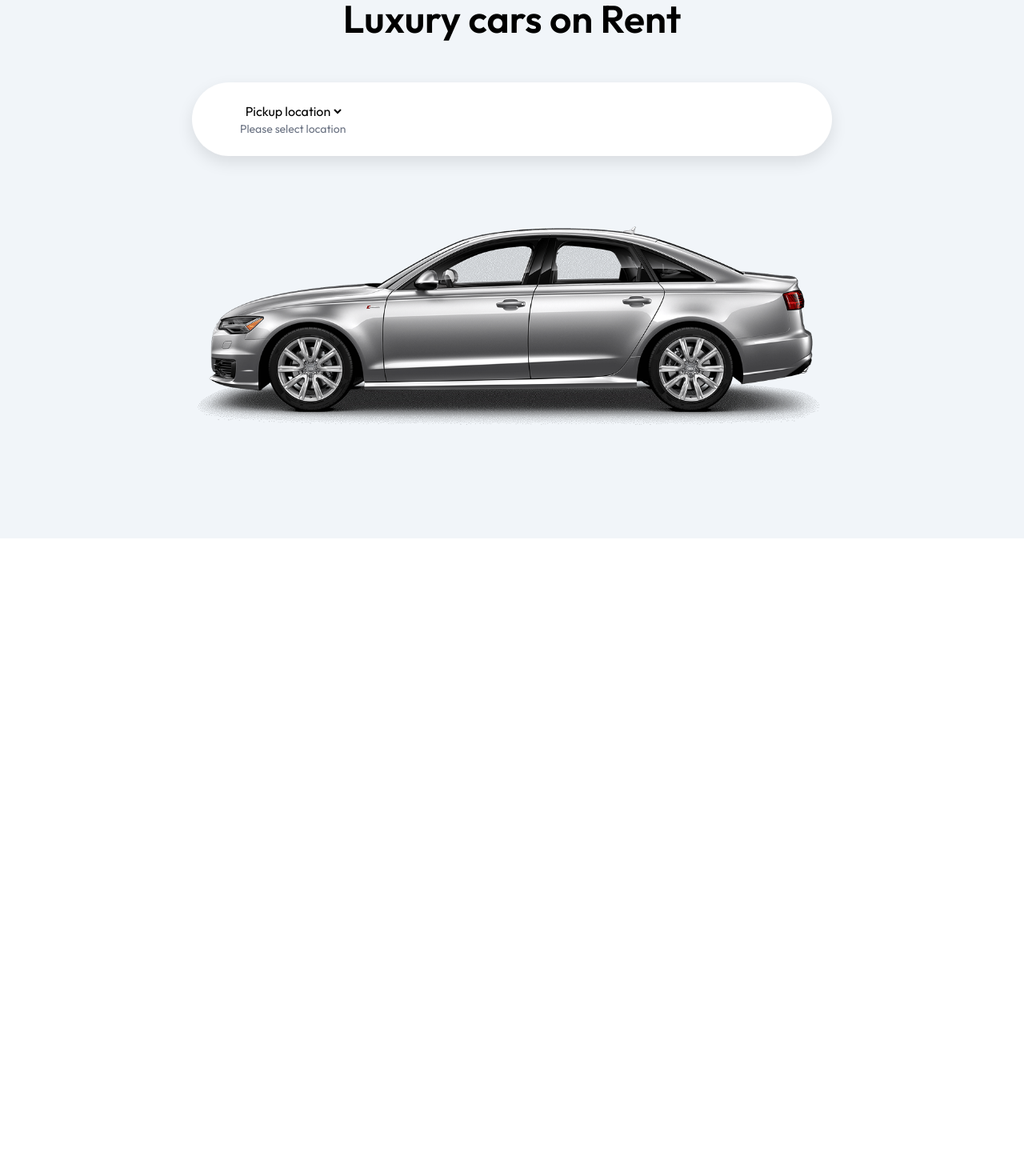
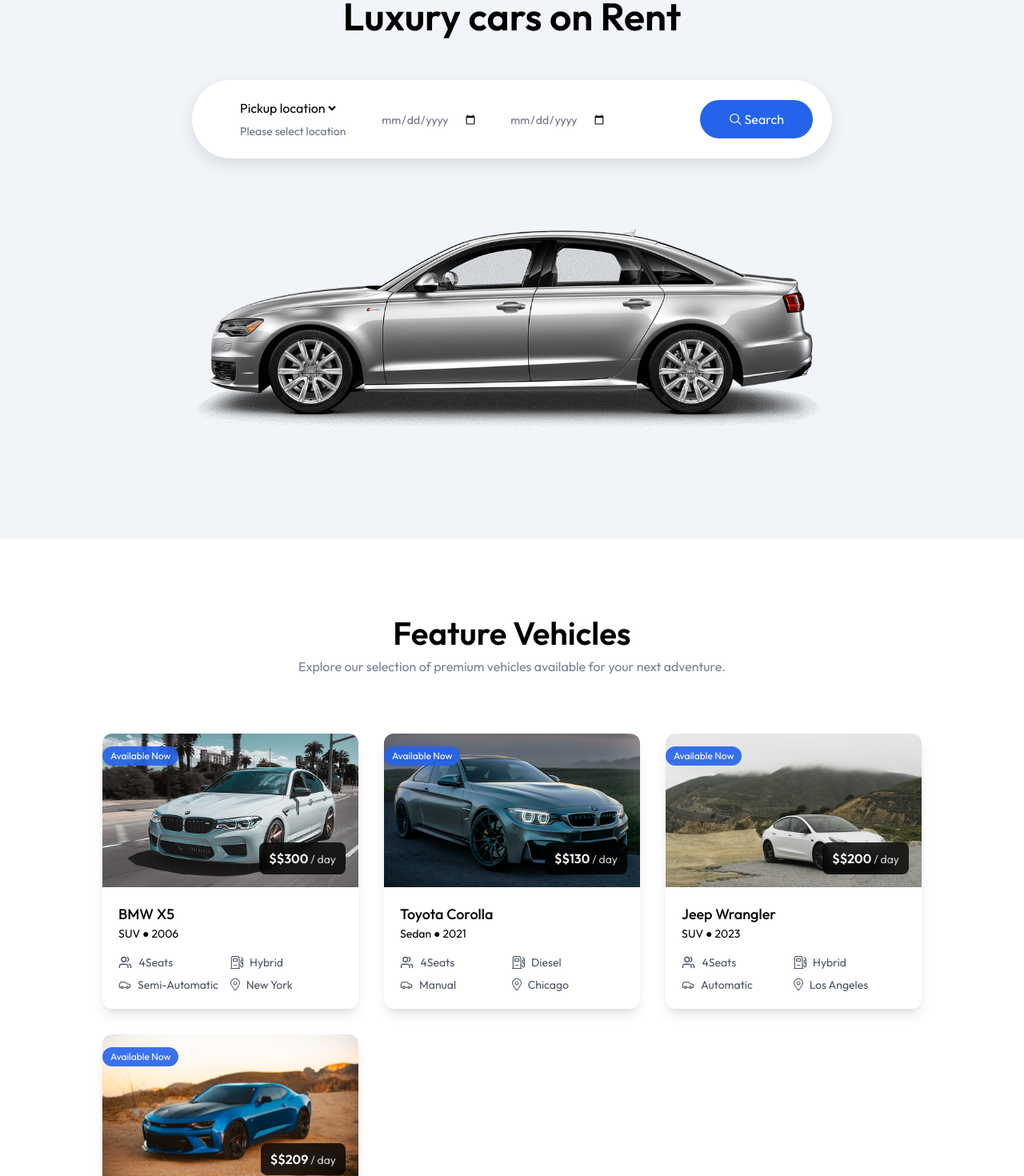
Before and after one commit to Rohitsingh6001/Car-Rent-App-, a React (Vite) app in the folder Frontend/: page / in a window 1280 px wide. Shown: the part 200-1670 px from the top of the page at 80% size. Before the commit the page ends 873 px from the top, so only its background shows below. Built offline with nearby package versions, Linux system fonts and the light colour scheme; a web font is replaced by a local one.

Commit message:
Ok completed

```diff
--- /dev/null
+++ b/Frontend/src/components/Banner.jsx
@@ -0,0 +1,13 @@
+import React from 'react'
+
+const Banner = () => {
+  return (
+    <div className='flex flex-col md:flex-row md:items-start items-center justify-between px-8 min-md:pl-14 pt-10 bg-gradient-to-r from-[#0558fe] to-[#a9cfff] max-w-6xl mx-3 md:mx-auto rounded-2xl overflow-hidden'>
+
+
+
+    </div>
+  )
+}
+
+export default Banner
--- /dev/null
+++ b/Frontend/src/components/CarCard.jsx
@@ -0,0 +1,65 @@
+import React from "react";
+import { assets } from "../assets/assets";
+import { useNavigate } from "react-router-dom";
+
+const CarCard = ({ car }) => {
+  const currency = import.meta.env.VITE_CURRENCY;
+  const navigate = useNavigate();
+
+  return (
+    <div onClick={()=>{
+     navigate(`/car-details/${car._id}`);
+     scrollTo(0,0);
+    }} className="group rounded-xl overflow-hidden shadow-lg hover:-translate-y-1 transition-all duration-500 cursor-pointer">
+      <div className="relative h-48 overflow-hidden">
+        <img
+          src={car.image}
+          alt="carImage"
+          className="w-full h-full object-cover transition-transform duration-500 group-hover:scale-105"
+        />
+
+        {car.isAvaliable && (
+          <p className="absolute top-4 bg-primary/90 text-white text-xs px-2.5 py-1 rounded-full">
+            Available Now
+          </p>
+        )}
+
+        <div className="absolute bottom-4 right-4 bg-black/80 backdrop-blur-sm text-white px-3 py-2 rounded-lg">
+          <span className="font-semibold">
+            {currency}${car.pricePerDay}
+          </span>
+          <span className="text-sm text-white/80"> / day</span>
+        </div>
+      </div>
+
+      <div className="p-4 sm:p-5">
+          <div className="flex justify-between items-start mb-2">
+              <div>
+               <h3 className="text-lg font-medium">{car.brand} {car.model}</h3>
+               <p className="text-muted-foreground text-sm">{car.category} ● {car.year}</p>
+              </div>
+          </div>
+          <div className="mt-4 grid grid-cols-2 gap-y-2 text-gray-600">
+               <div className="flex items-center text-sm text-muted-foreground">
+                    <img src={assets.users_icon} alt="" className="h-4 mr-2" />
+                    <span>{car.seating_capacity}Seats</span>
+               </div>
+               <div className="flex items-center text-sm text-muted-foreground">
+                    <img src={assets.fuel_icon} alt="" className="h-4 mr-2" />
+                    <span>{car.fuel_type}</span>
+               </div>
+               <div className="flex items-center text-sm text-muted-foreground">
+                    <img src={assets.carIcon} alt="" className="h-4 mr-2" />
+                    <span>{car.transmission}</span>
+               </div>
+               <div className="flex items-center text-sm text-muted-foreground">
+                    <img src={assets.location_icon} alt="" className="h-4 mr-2" />
+                    <span>{car.location}</span>
+               </div>
+          </div>
+      </div>
+    </div>
+  );
+};
+
+export default CarCard;
--- /dev/null
+++ b/Frontend/src/components/FeaturedSection.jsx
@@ -0,0 +1,38 @@
+import React from "react";
+import Title from "./Title";
+import { assets, dummyCarData } from "../assets/assets";
+import CarCard from "./CarCard";
+import { useNavigate } from "react-router-dom";
+
+const FeaturedSection = () => {
+  const navigate = useNavigate();
+
+  return (
+    <div className="flex flex-col items-center py-24 px-6 md:px-16 lg:px-24 xl:px-32">
+      <div>
+        <Title
+          title="Feature Vehicles"
+          subTitle="Explore our selection of premium vehicles available for your next adventure."
+        />
+      </div>
+      <div className="grid grid-cols-1 sm:grid-cols-1 lg:grid-cols-3 gap-8 mt-18">
+        {dummyCarData.slice(0, 6).map((car) => (
+          <div key={car._id}>
+            <CarCard car={car} />
+          </div>
+        ))}
+      </div>
+      <button
+        onClick={() => {
+          navigate("/cars");
+          scrollTo(0, 0);
+        }}
+        className="flex items-center justify-center gap-2 px-6 py-2 border border-borderColor hover:bg-gray-50 rounded-md mt-18 cursor-pointer"
+      >
+        Explore all cars <img src={assets.arrow_icon} alt="arrow" />
+      </button>
+    </div>
+  );
+};
+
+export default FeaturedSection;
--- a/Frontend/src/components/Hero.jsx
+++ b/Frontend/src/components/Hero.jsx
@@ -1,25 +1,67 @@
-import React from "react";
+import React, { useState } from "react";
 import { assets, cityList } from "../assets/assets";
 
 const Hero = () => {
+  const [pickupLocation, setPickupLocation] = useState("");
+
   return (
     <div className="h-screen flex flex-col items-center justify-center gap-14 bg-light text-center">
       <h1 className="text-4xl md:text-5xl font-semibold">
-        Luxury cars on Rent{" "}
+        Luxury cars on Rent
       </h1>
 
       <form className="flex flex-col md:flex-row items-start md:items-center justify-between p-6 rounded-lg md:rounded-full w-full max-w-80 md:max-w-200 bg-white shadow-[0px_8px_20px_rgba(0,0,0,0.1)]">
+        <div className="flex flex-col md:flex-row items-start md:items-center gap-10 min-md:ml-8">
+          <div className="flex flex-col items-start gap-2">
+            <select
+              required
+              value={pickupLocation}
+              onChange={(e) => setPickupLocation(e.target.value)}
+            >
+              <option value="">Pickup location</option>
+              {cityList.map((city) => (
+                <option value={city} key={city}>
+                  {city}
+                </option>
+              ))}
+            </select>
+            <p className="px-1 text-sm text-gray-500">
+              {pickupLocation ? pickupLocation : "Please select location"}
+            </p>
+          </div>
+          <div className="flex flex-col items-start gap-2">
+            <label htmlFor="Pickup-date">
+              <input
+                type="date"
+                name=""
+                id="pickup-date"
+                min={new Date().toISOString().split("T")[0]}
+                className="text-sm text-gray-500"
+                required
+              />
+            </label>
+          </div>
+          <div className="flex flex-col items-start gap-2">
+            <label htmlFor="Return-date">
+              <input
+                type="date"
+                name=""
+                id="pickup-date"
+                className="text-sm text-gray-500"
+                required
+              />
+            </label>
+          </div>
 
-      <div className="flex flex-col md:flex-row items-start md:items-center gap-10 min-md:ml-8">
-          <div>
-               <select required>
-                    <option value="">Pickup location</option>
-                    {cityList.map((city) => <option value={city} key={city}>{city}</option>)}
-               </select>
-               <p className="px-1 text-sm text-gray-500">Please select location</p>
-          </div>
-      </div>
-
+        </div>
+        <button className="flex items-center justify-center gap-1 px-9 py-3 max-sm:mt-4 bg-primary hover:bg-primary-dull text-white rounded-full cursor-pointer">
+            <img
+              src={assets.search_icon}
+              alt="search"
+              className="brightness-300"
+            />
+            Search
+          </button>
       </form>
 
       <img src={assets.main_car} alt="car" className="max-h-74" />
--- /dev/null
+++ b/Frontend/src/components/Title.jsx
@@ -0,0 +1,12 @@
+import React from 'react'
+
+const Title = ({title , subTitle , align}) => {
+  return (
+    <div className={`flex flex-col justify-center items-center text-center ${align =="left" && "md:items-start md:text-left"}`}>
+     <h1 className='font-semibold text-4xl md:text-[40px]'>{title}</h1>
+     <p className='text-sm md:text-base text-gray-500/90 mt-2 max-w-156'>{subTitle}</p>
+    </div>
+  )
+}
+
+export default Title
--- a/Frontend/src/pages/Home.jsx
+++ b/Frontend/src/pages/Home.jsx
@@ -1,10 +1,12 @@
 import React from 'react'
 import Hero from '../components/Hero'
+import FeaturedSection from '../components/FeaturedSection'
 
 const Home = () => {
   return (
     <>
      <Hero/>
+     <FeaturedSection/>
     </>
   )
 }
```
Also changed, not shown: 1 other file (tests, documents, lock files or other folders).
